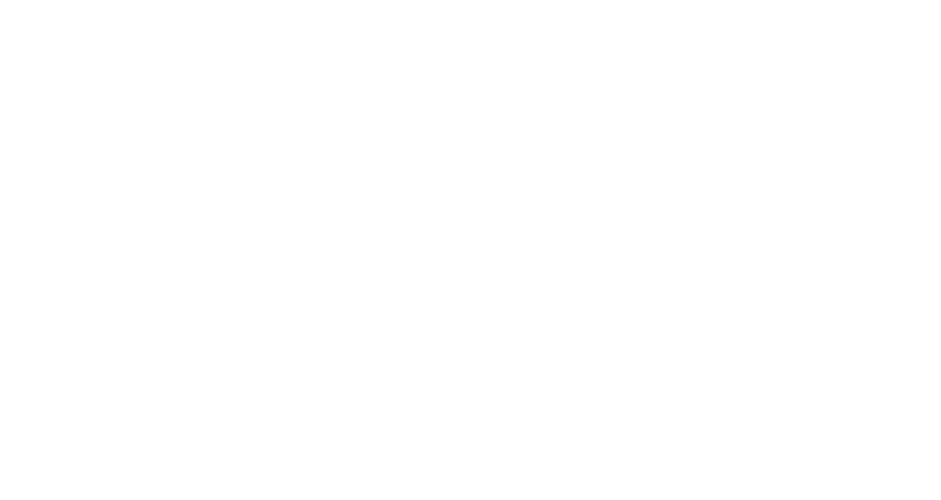
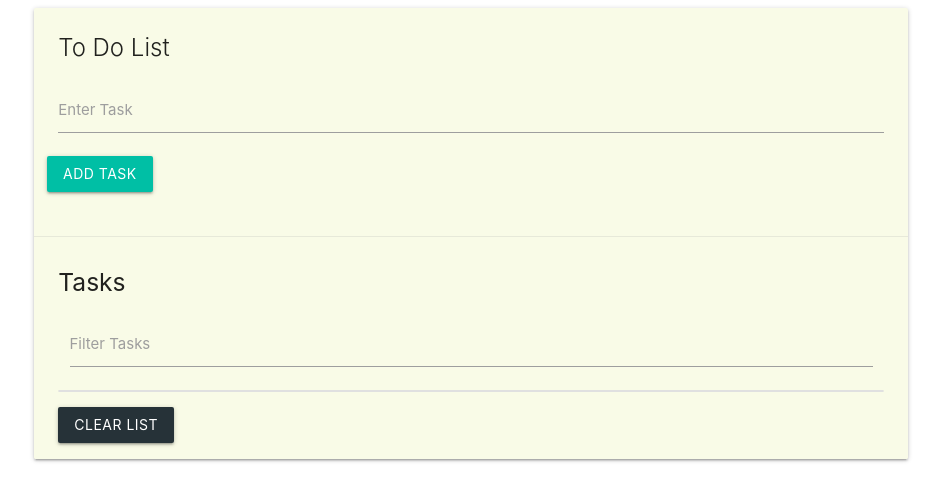
Before and after one commit to RizwanTariq/ToDoApp, a plain HTML site: page index.html in a window 1280 px wide. Shown: the whole page, without its empty margins (169-1110 px from the left). Drawn offline with nearby package versions, Linux system fonts and the light colour scheme.

Commit message:
html markup implemented

```diff
--- a/index.html
+++ b/index.html
@@ -4,7 +4,67 @@
     <meta charset="UTF-8" />
     <meta http-equiv="X-UA-Compatible" content="IE=edge" />
     <meta name="viewport" content="width=device-width, initial-scale=1.0" />
+    <!-- Compiled and minified CSS -->
+    <link
+      rel="stylesheet"
+      href="https://cdnjs.cloudflare.com/ajax/libs/normalize/8.0.1/normalize.min.css"
+    />
+    <!-- Compiled and minified CSS -->
+    <link
+      rel="stylesheet"
+      href="https://cdnjs.cloudflare.com/ajax/libs/materialize/1.0.0/css/materialize.min.css"
+    />
+    <link
+      href="https://fonts.googleapis.com/icon?family=Material+Icons"
+      rel="stylesheet"
+    />
     <title>To Do List App</title>
   </head>
-  <body></body>
+  <body>
+    <div class="container">
+      <div class="row">
+        <div class="col s12">
+          <div id="main" class="card lime lighten-5">
+            <div class="card-content">
+              <span class="card-title">To Do List</span>
+              <div class="row">
+                <form id="task-form">
+                  <div class="input-field col s12">
+                    <input id="task" name="task" type="text" class="validate" />
+                    <label for="task">Enter Task</label>
+                  </div>
+                  <button
+                    class="waves-effect waves-light btn teal accent-4"
+                    type="submit"
+                  >
+                    Add Task
+                  </button>
+                </form>
+              </div>
+            </div>
+            <div class="card-action">
+              <h5 id="card-title">Tasks</h5>
+              <div class="input-field col s12">
+                <input id="filter" name="filter" type="text" class="validate" />
+                <label for="filter">Filter Tasks</label>
+              </div>
+              <ul class="collection"></ul>
+              <a href="#" class="clear-tasks btn blue-grey darken-4"
+                >Clear List</a
+              >
+            </div>
+          </div>
+        </div>
+      </div>
+    </div>
+
+    <script
+      src="https://code.jquery.com/jquery-3.6.0.js"
+      integrity="sha256-H+K7U5CnXl1h5ywQfKtSj8PCmoN9aaq30gDh27Xc0jk="
+      crossorigin="anonymous"
+    ></script>
+    <!-- Compiled and minified JavaScript -->
+    <script src="https://cdnjs.cloudflare.com/ajax/libs/materialize/1.0.0/js/materialize.min.js"></script>
+    <script src="./app.js"></script>
+  </body>
 </html>
```
